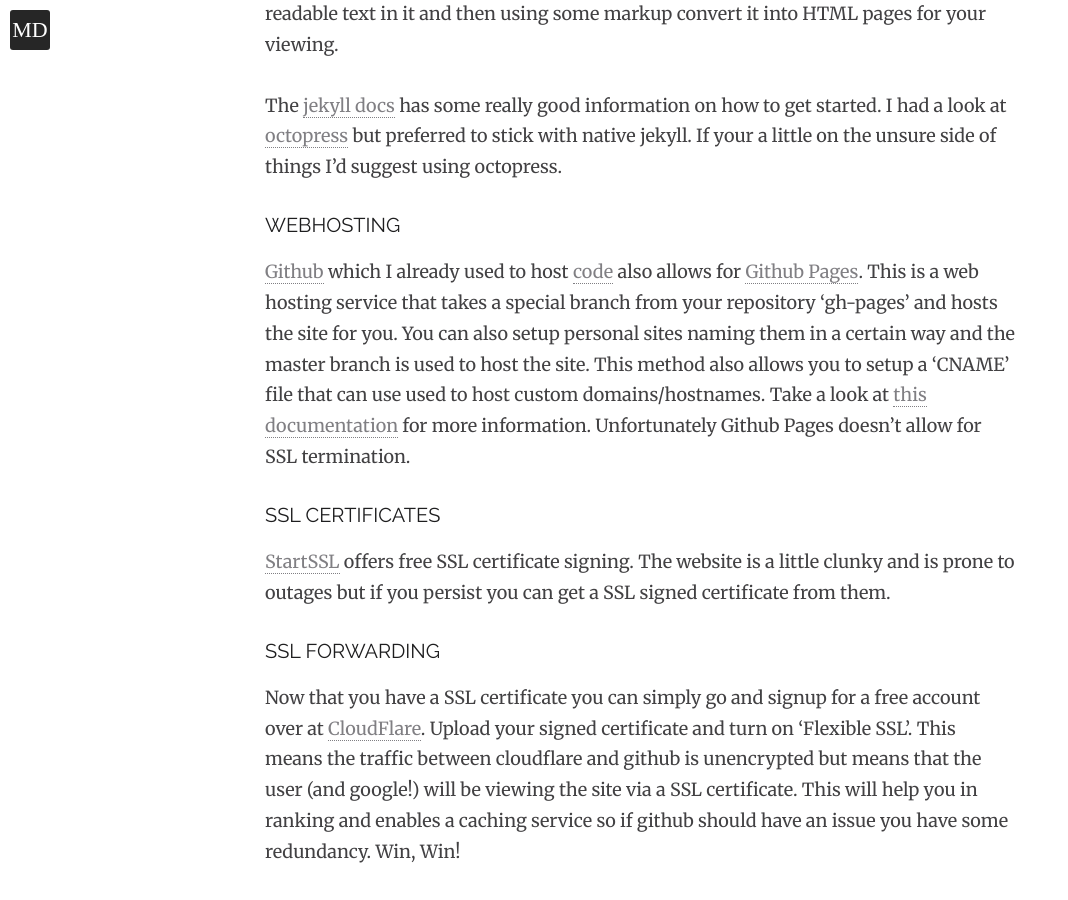
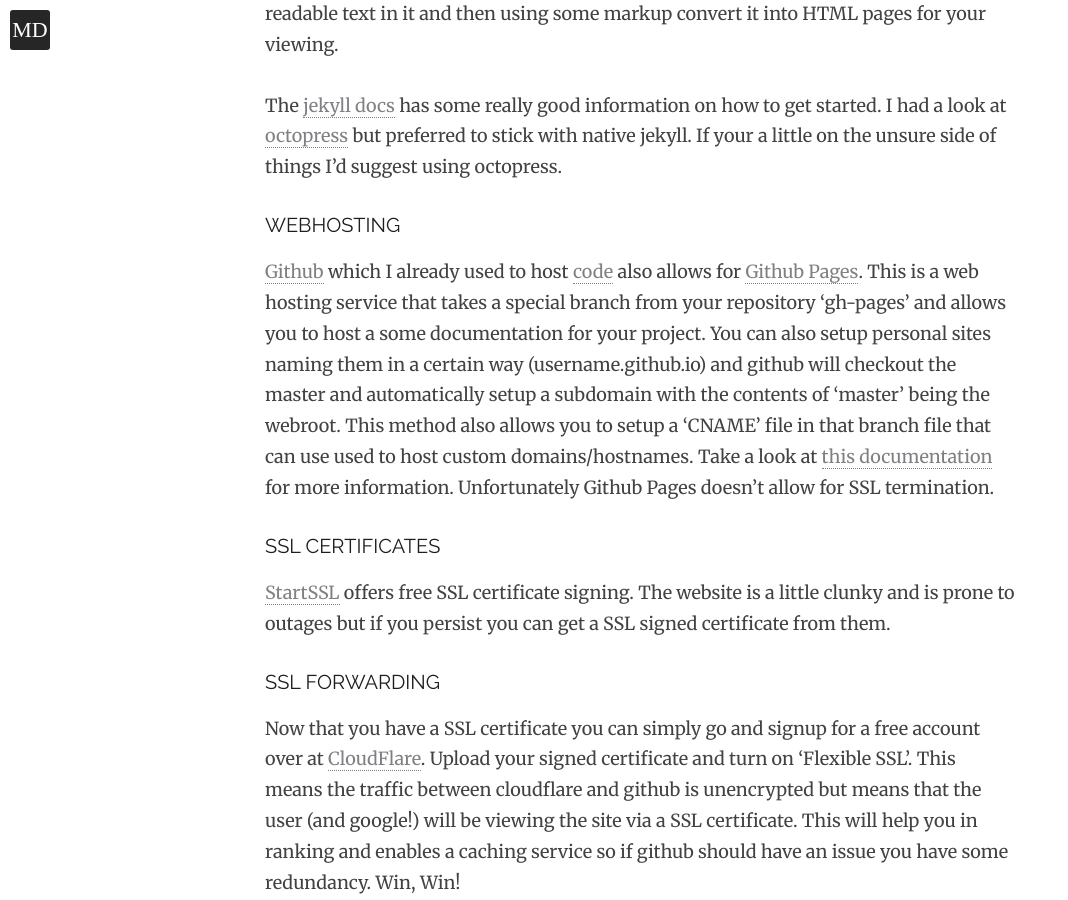
Before and after one commit to dodwmd/dodwmd.github.io, a Jekyll site: the page built from _posts/2015-04-16-html-hosting.markdown, in a window 1280 px wide and 900 px high, scrolled down 1431 px. Shown: the whole window, without its empty margins (0-1068 px from the left). Built offline with Jekyll 4.4.1, drawn with Linux system fonts in a browser that asks for light colours; nearby versions of some CDN libraries.

Commit message:
clarify github a little more

```diff
--- a/_posts/2015-04-16-html-hosting.markdown
+++ b/_posts/2015-04-16-html-hosting.markdown
@@ -31,7 +31,7 @@
 
 ### Webhosting
 
-[Github](http://github.com/) which I already used to host [code](https://github.com/dodwmd/) also allows for [Github Pages](https://pages.github.com/). This is a web hosting service that takes a special branch from your repository 'gh-pages' and hosts the site for you. You can also setup personal sites naming them in a certain way and the master branch is used to host the site. This method also allows you to setup a 'CNAME' file that can use used to host custom domains/hostnames. Take a look at [this documentation](https://help.github.com/articles/setting-up-a-custom-domain-with-github-pages/) for more information. Unfortunately Github Pages doesn't allow for SSL termination.
+[Github](http://github.com/) which I already used to host [code](https://github.com/dodwmd/) also allows for [Github Pages](https://pages.github.com/). This is a web hosting service that takes a special branch from your repository 'gh-pages' and allows you to host a some documentation for your project. You can also setup personal sites naming them in a certain way (username.github.io) and github will checkout the master and automatically setup a subdomain with the contents of 'master' being the webroot. This method also allows you to setup a 'CNAME' file in that branch file that can use used to host custom domains/hostnames. Take a look at [this documentation](https://help.github.com/articles/setting-up-a-custom-domain-with-github-pages/) for more information. Unfortunately Github Pages doesn't allow for SSL termination.
 
 ### SSL Certificates
 
```
